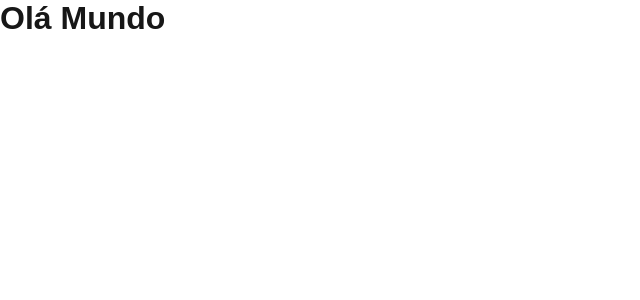
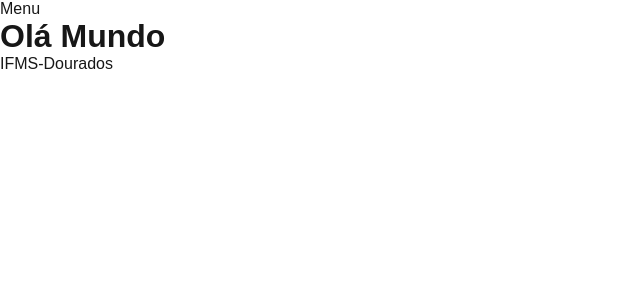
Before and after one commit to signormari/fw2, a Next.js app: page / in a window 1280 px wide. Shown: the top 300 px of the page, without its empty margins (0-640 px from the left). Built offline with nearby package versions, Linux system fonts and the light colour scheme.

Commit message:
Aula 27-09_2

```diff
--- a/src/pages/index.js
+++ b/src/pages/index.js
@@ -1,4 +1,9 @@
-function Index(){
-    return <h1>Olá Mundo</h1>
+import Footer from "./component/footer";
+import Navbar from "./component/navbar";
+export default function Index() {
+    return <>
+        <Navbar />
+        <h1>Olá Mundo</h1>
+        <Footer />
+    </>;
 }
-export default Index;
```
